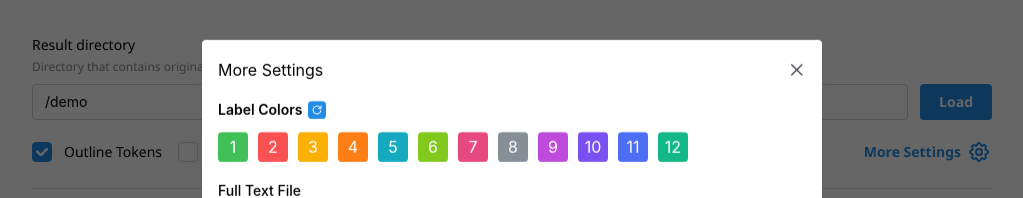
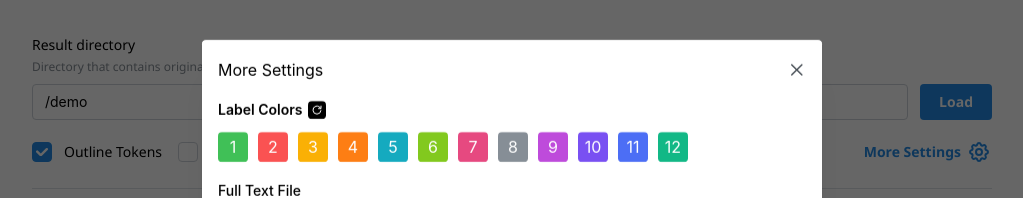
Before and after one commit to code-philia/text-alignment-maker, a React (Vite) app: page / in a window 1280 px wide. Both pictures are taken after a click on the button "More Settings". Shown: the top 198 px of the page, without its empty margins (128-1151 px from the left). Built offline with nearby package versions, Linux system fonts and the light colour scheme.

Commit message:
add reset label colors confirm

```diff
--- a/src/components/feature.tsx
+++ b/src/components/feature.tsx
@@ -8,6 +8,7 @@ import { AlignmentLabels } from './AlignmentLabels';
 import { LabelingProvider, LabeledTextSample, codeGroup, commentGroup, TeachersRelationshipProvider, isTeachersResult } from '../data/data';
 import { tryStringifyJson } from '../utils';
 import { getDefaultLabelColors, globalMakerConfigSchema, useSmartConfig } from '../config';
+import { useClickOutside } from '@mantine/hooks';
 
 type DisplayedLabel = {
     text: string;
@@ -723,6 +724,9 @@ export function Feature() {
     const [moreSettingsModalOpened, setMoreSettingsModalOpened] = useState(false);
     const [activeColorIndex, setActiveColorIndex] = useState<number | null>(null);
 
+    const [resetColorPopoverOpened, setResetColorPopoverOpened] = useState(false);
+    const resetColorPopoverRef = useClickOutside(() => setResetColorPopoverOpened(false));
+
     const moreSettingsModal = (
         <Modal
             opened={moreSettingsModalOpened}
@@ -737,14 +741,46 @@ export function Feature() {
                 <Container p={0} w='100%'>
                     <Group gap={6} w='fit-content'>
                         <Text size='sm' fw={600}>Label Colors</Text>
+                        <Popover
+                            opened={resetColorPopoverOpened}
+                            position='right'
+                            withArrow
+                            shadow='xs'
+                            offset={{
+                                mainAxis: 12,
+                                crossAxis: -4
+                            }}
+                        >
+                            <Popover.Target>
                                 <Button
                                     w={18}
                                     h={18}
+                                    color='black'
                                     p='0'
-                            onClick={resetLabelColors}
+                                    onClick={() => setResetColorPopoverOpened(true)}
                                 >
                                     <IconReload style={{ width: rem(12), height: rem(12) }}/>
                                 </Button>
+                            </Popover.Target>
+                            <Popover.Dropdown ref={resetColorPopoverRef} p='6px 6px'>
+                                <Group
+                                    p={0}
+                                    gap='xs'
+                                >
+                                    <Text size='sm' fw={600}>Reset all colors?</Text>
+                                    <Button
+                                        size='compact-xs'
+                                        color='red'
+                                        onClick={() => {
+                                            resetLabelColors();
+                                            setResetColorPopoverOpened(false);
+                                        }}
+                                    >
+                                        Confirm
+                                    </Button>
+                                </Group>
+                            </Popover.Dropdown>
+                        </Popover>
                     </Group>
                     <Space h='sm'></Space>
                     <Group gap="xs" w='fit-content' justify='flex-start'>
@@ -752,11 +788,10 @@ export function Feature() {
                             <Popover
                                 key={index}
                                 position="bottom"
-                                shadow='xl'
+                                shadow='xs'
                                 withArrow
                                 closeOnClickOutside
                                 clickOutsideEvents={['mouseup', 'touchend']}
-                                transitionProps={{ duration: 0 }}
                                 onOpen={() => {
                                     index === activeColorIndex ? setActiveColorIndex(null) : setActiveColorIndex(index);
                                 }}
```
Lines whose indentation alone changed are shown as unchanged.
